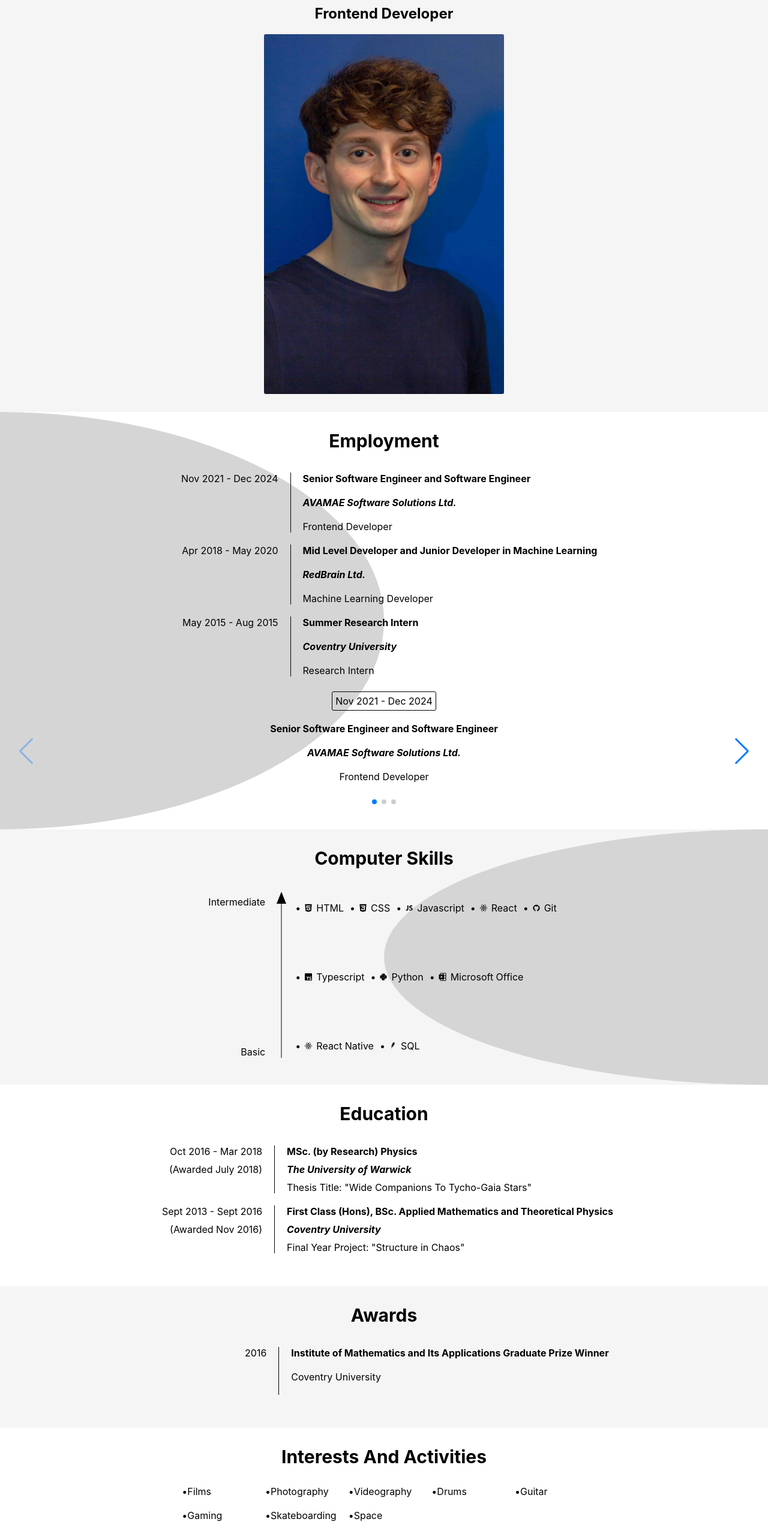
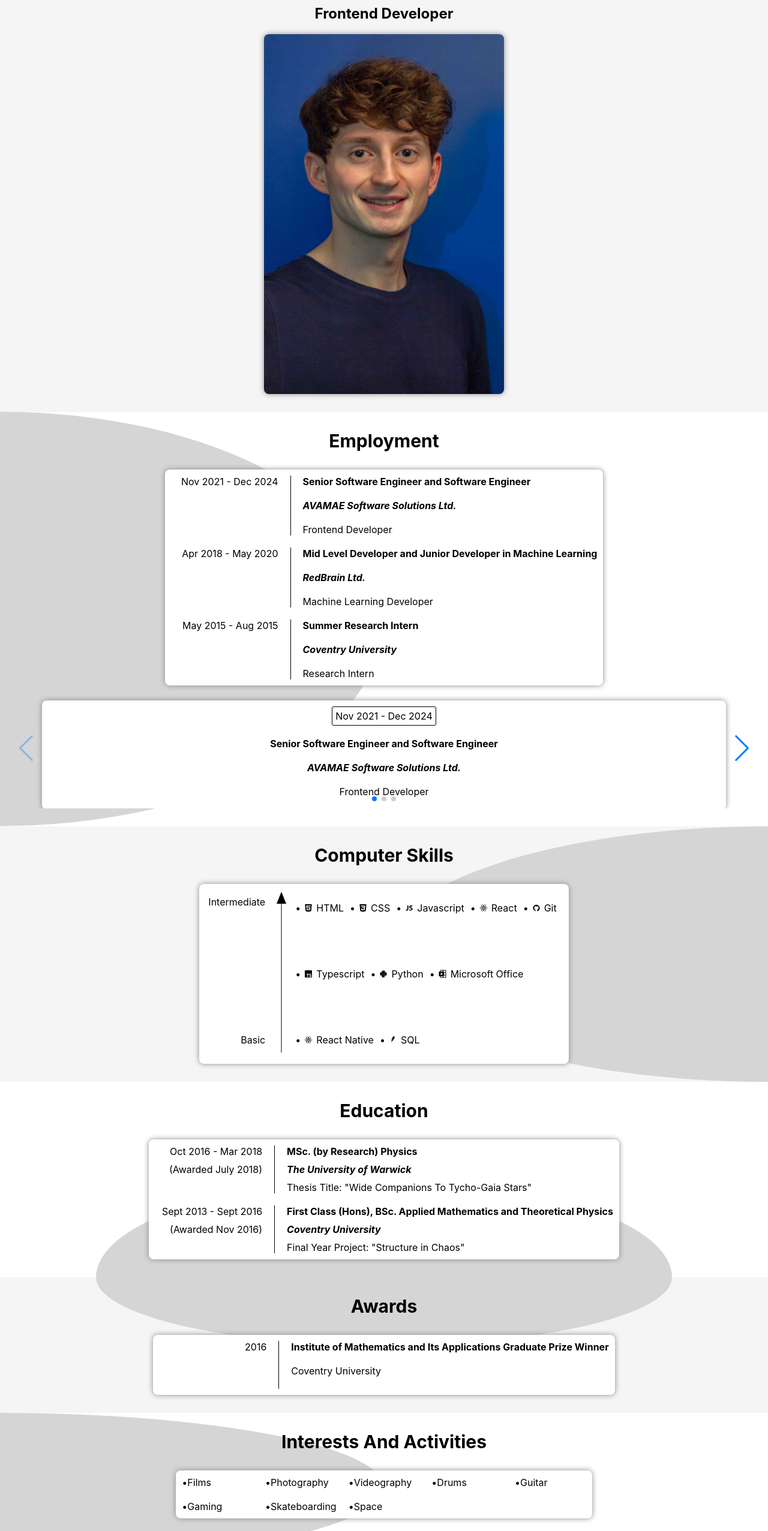
Before and after one commit to Conor07/cv-website, a React (Create React App) app: page / in a window 1280 px wide. Shown: the part 234-2787 px from the top of the page at 60% size. Built offline with nearby package versions, Linux system fonts and the light colour scheme.

Commit message:
Implemented background and box shadows. Updated design in general

```diff
--- a/src/pages/Awards.tsx
+++ b/src/pages/Awards.tsx
@@ -38,9 +38,11 @@ const Awards: React.FC<AwardsProps> = ({ scrollPosition }) => {
 
   return (
     <div id="AwardsPage" className={`${PageNames.AwardsPage} Page`} ref={ref}>
+      <div className="CircleBackground TopCircle LightGrey" />
+
       <div className="PageTitle">Awards</div>
 
-      <div className="AwardsTable">
+      <div className="AwardsTable BoxShadow">
         <div className="AwardsItem">
           <div className="Date">2016</div>
 
--- a/src/pages/ComputerSkills.tsx
+++ b/src/pages/ComputerSkills.tsx
@@ -57,7 +57,7 @@ const ComputerSkills: React.FC<ComputerSkillsProps> = ({ scrollPosition }) => {
 
       <div className="PageTitle">Computer Skills</div>
 
-      <div className="ComputerSkillsTable">
+      <div className="ComputerSkillsTable BoxShadow">
         <div className="ArrowColumn">
           <div className="TopLevel">Intermediate</div>
           <div className="BottomLevel">Basic</div>
--- a/src/pages/Education.tsx
+++ b/src/pages/Education.tsx
@@ -42,9 +42,11 @@ const Education: React.FC<EducationProps> = ({ scrollPosition }) => {
       className={`${PageNames.EducationPage} Page PageAlternateBackground`}
       ref={ref}
     >
+      <div className="CircleBackground BottomCircle LightGrey" />
+
       <div className="PageTitle">Education</div>
 
-      <div className="EducationTable">
+      <div className="EducationTable BoxShadow">
         <div className="EducationItem">
           <div className="Date">Oct 2016 - Mar 2018</div>
 
--- a/src/pages/Employment.tsx
+++ b/src/pages/Employment.tsx
@@ -48,7 +48,7 @@ const Employment: React.FC<EmploymentProps> = ({ scrollPosition }) => {
 
       <div className="PageTitle">Employment</div>
       {/* Table Version: */}
-      <div className="EmploymentTable">
+      <div className="EmploymentTable BoxShadow">
         <div className="EmploymentItem">
           <div className="Date">Nov 2021 - Dec 2024</div>
 
@@ -93,11 +93,12 @@ const Employment: React.FC<EmploymentProps> = ({ scrollPosition }) => {
         navigation
         pagination={{ clickable: true }}
         // scrollbar={{ draggable: true }}
+
         onSlideChange={() => console.log("slide change")}
         onSwiper={(swiper) => console.log(swiper)}
       >
         <SwiperSlide>
-          <div className="EmploymentItem">
+          <div className="EmploymentItem BoxShadow">
             <div className="Date">Nov 2021 - Dec 2024</div>
 
             <div className="Title">
@@ -111,7 +112,7 @@ const Employment: React.FC<EmploymentProps> = ({ scrollPosition }) => {
         </SwiperSlide>
 
         <SwiperSlide>
-          <div className="EmploymentItem">
+          <div className="EmploymentItem BoxShadow">
             <div className="Date">Apr 2018 - May 2020</div>
 
             <div className="Title">
@@ -125,7 +126,7 @@ const Employment: React.FC<EmploymentProps> = ({ scrollPosition }) => {
         </SwiperSlide>
 
         <SwiperSlide>
-          <div className="EmploymentItem">
+          <div className="EmploymentItem BoxShadow">
             <div className="Date">May 2015 - Aug 2015</div>
 
             <div className="Title">Summer Research Intern</div>
--- a/src/pages/InterestsAndActivities.tsx
+++ b/src/pages/InterestsAndActivities.tsx
@@ -45,9 +45,11 @@ const InterestsAndActivities: React.FC<InterestsAndActivitiesProps> = ({
       className={`${PageNames.InterestsAndActivitiesPage} Page PageAlternateBackground`}
       ref={ref}
     >
+      <div className="CircleBackground LeftCircle LightGrey" />
+
       <div className="PageTitle">Interests And Activities</div>
 
-      <div className="Interests">
+      <div className="Interests BoxShadow">
         <div className="Interest">
           <div className="Dot">&#x2022;</div>
 
--- a/src/pages/Intro.tsx
+++ b/src/pages/Intro.tsx
@@ -48,7 +48,11 @@ const Intro: React.FC<IntroProps> = ({ scrollPosition }) => {
 
       <h2>Frontend Developer</h2>
 
-      <img src={profilePicture} alt="profile pic" className="ProfilePicture" />
+      <img
+        src={profilePicture}
+        alt="profile pic"
+        className="ProfilePicture BoxShadow NoBackground"
+      />
     </div>
   );
 };
--- a/src/styles/main.scss
+++ b/src/styles/main.scss
@@ -112,6 +112,24 @@
     transform: translate(50%, -50%);
   }
 
+  &.BottomCircle {
+    width: 75%;
+    top: auto;
+    bottom: 0;
+    left: 50%;
+    right: auto;
+    transform: translate(-50%, 50%);
+  }
+
+  &.TopCircle {
+    width: 75%;
+    top: 0;
+    bottom: auto;
+    left: 50%;
+    right: auto;
+    transform: translate(-50%, -50%);
+  }
+
   &.Red {
     background-color: #ff0000;
   }
@@ -128,3 +146,15 @@
     background-color: #d5d5d5;
   }
 }
+
+.BoxShadow {
+  padding: 10px !important;
+  background-color: #ffffff;
+  border-radius: 8px;
+  box-shadow: #8a8a8a 0px 0px 10px 0px;
+
+  &.NoBackground {
+    background-color: transparent;
+    padding: 0 !important;
+  }
+}
--- a/src/styles/pages.scss
+++ b/src/styles/pages.scss
@@ -4,13 +4,14 @@
   .ProfilePicture {
     width: 400px;
     max-width: 80vw;
-    border-radius: 3px;
+    border-radius: 8px;
   }
 }
 
 .EmploymentPage {
   .EmploymentTable {
     padding: 5px;
+    margin-bottom: 5px;
 
     .EmploymentItem {
       display: grid;
@@ -18,6 +19,10 @@
       grid-template-rows: auto;
       gap: 20px;
       margin-bottom: 20px;
+
+      &:last-of-type {
+        margin-bottom: 0;
+      }
 
       .Date {
         grid-row: 1 / 4;
@@ -56,6 +61,8 @@
       flex-direction: column;
       gap: 20px;
       align-items: center;
+      padding-bottom: 20px !important;
+      margin: 20px 50px;
 
       .Date {
         text-align: center;
@@ -112,7 +119,7 @@
         display: flex;
         justify-content: end;
         align-self: flex-end;
-        padding: 0 0 10px 5px;
+        padding: 0 0 20px 5px;
       }
 
       .Arrow {
@@ -228,6 +235,10 @@
       grid-template-rows: auto;
       margin-bottom: 20px;
 
+      &:last-of-type {
+        margin-bottom: 0;
+      }
+
       .Date {
         grid-row: 1 / 2;
         grid-column: 1 / 2;
@@ -282,6 +293,10 @@
       gap: 20px;
       margin-bottom: 20px;
 
+      &:last-of-type {
+        margin-bottom: 0;
+      }
+
       .Date {
         grid-row: 1 / 4;
         grid-column: 1 / 2;
```
